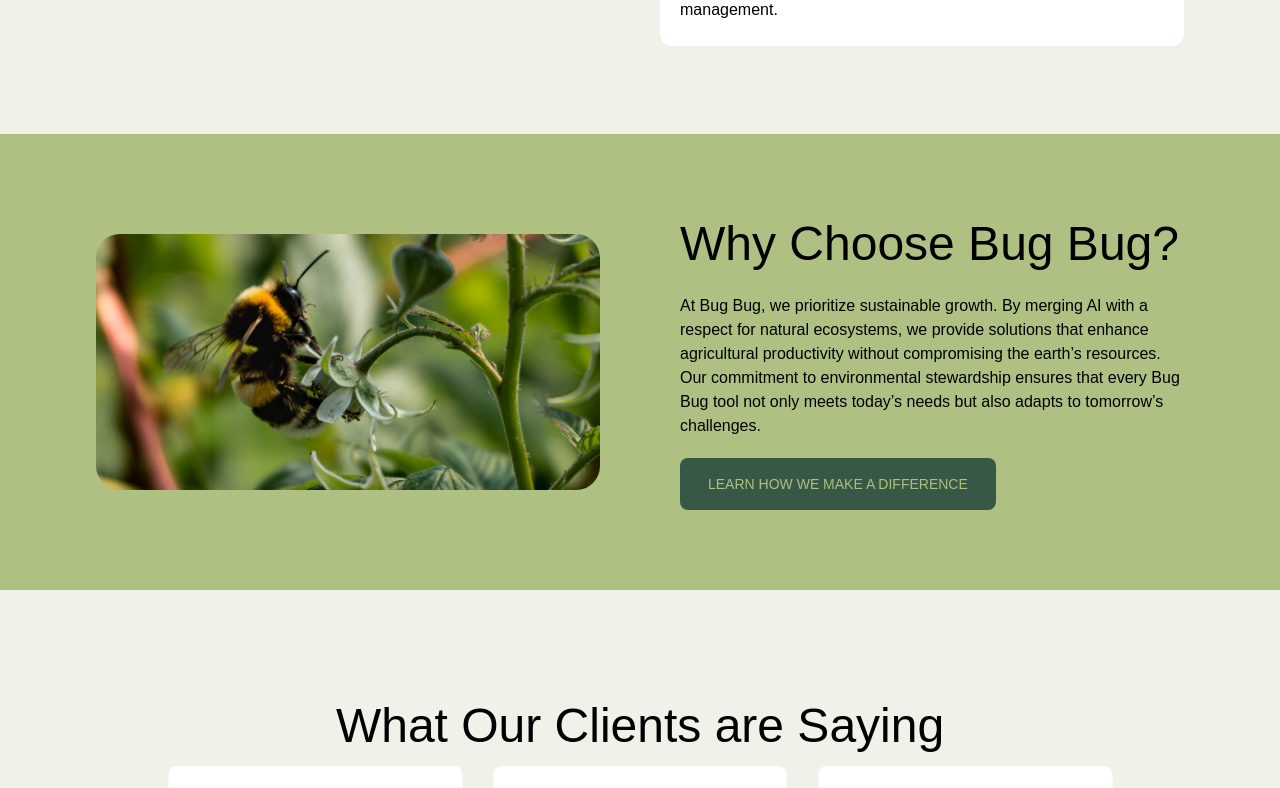
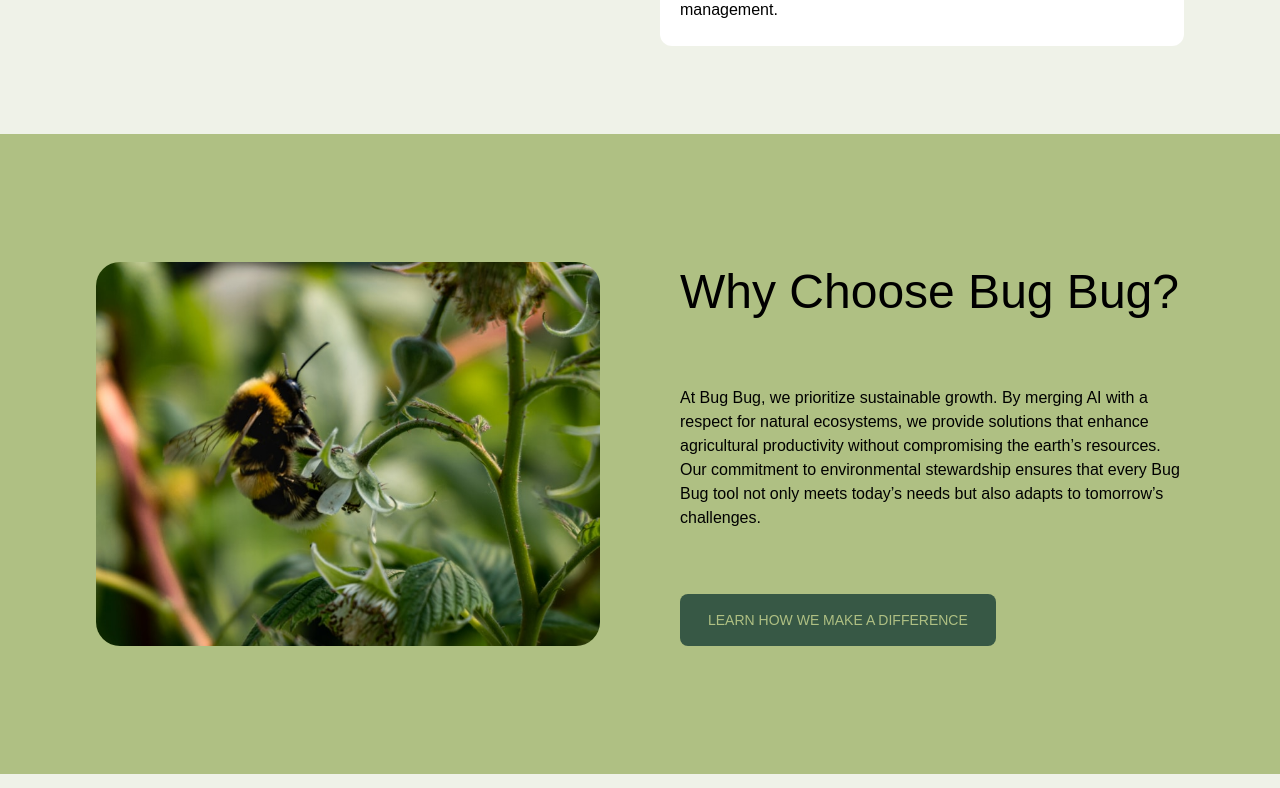
Before and after one commit to bagussuprapta/kreative-assembly, a React (Create React App) app: page / in a window 1280 px wide. Shown: the part 1800-2588 px from the top of the page. Built offline with nearby package versions, Linux system fonts and the light colour scheme; the HTML template or start-up script is replaced by a standard one; a web font is replaced by a local one.

Commit message:
fix(why-bug-bug): height on desktop

```diff
--- a/src/components/interface/WhyBugBug.jsx
+++ b/src/components/interface/WhyBugBug.jsx
@@ -1,8 +1,8 @@
 function WhyBugBug() {
   return (
-    <div className="flex flex-col py-8 gap-y-5 md:flex md:flex-row md:gap-x-20 md:py-20">
+    <div className="flex flex-col py-8 gap-y-5 md:flex md:flex-row md:gap-x-20 md:py-20 lg:py-32">
       <div className="w-full place-self-center md:w-1/2">
-        <img className="rounded-3xl w-full h-64 object-cover" src="Bee.jpg" alt="" />
+        <img className="rounded-3xl w-full h-64 object-cover md:h-96" src="Bee.jpg" alt="" />
       </div>
       <div className=" flex flex-col gap-y-5 md:w-1/2 justify-between">
         <h2 className="text-3xl md:text-3xl lg:text-4xl xl:text-5xl xl:leading-tight text-center md:text-left">Why Choose Bug Bug?</h2>
```
